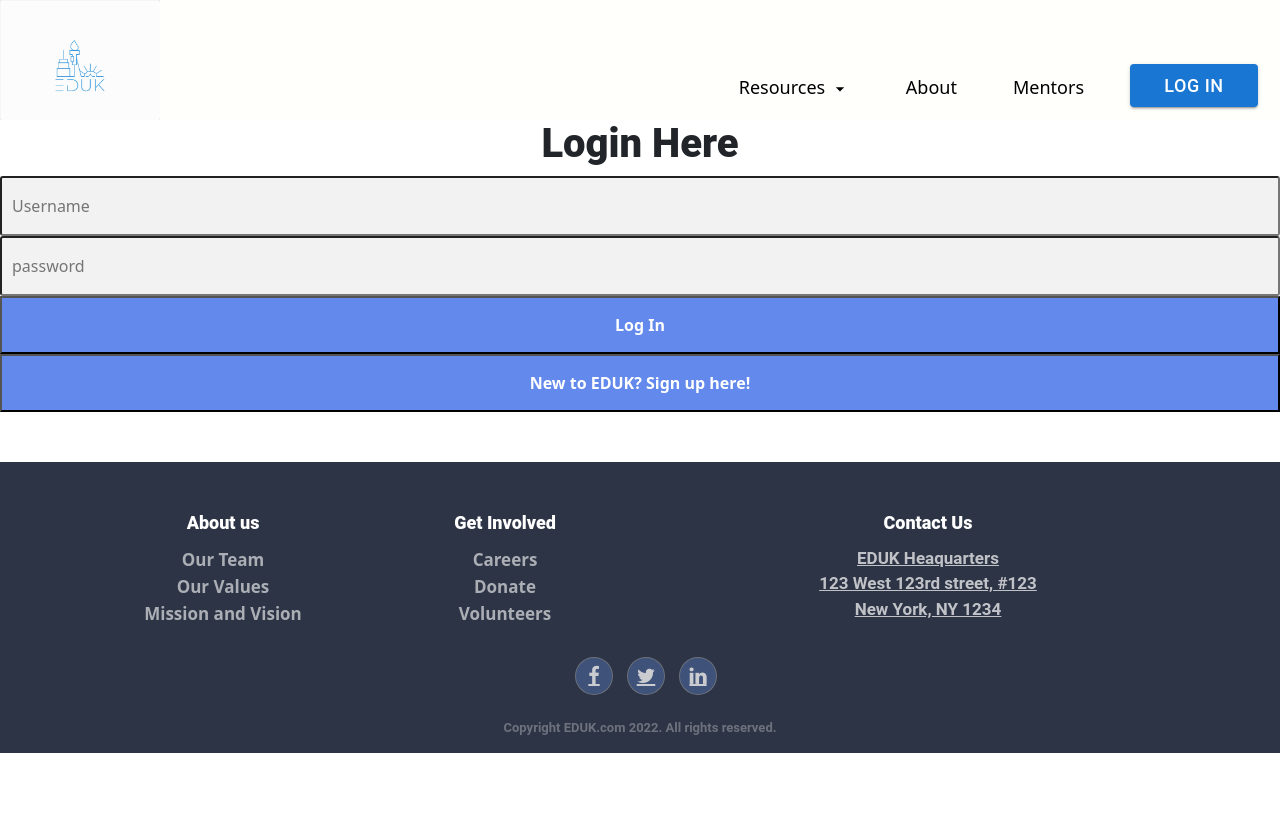
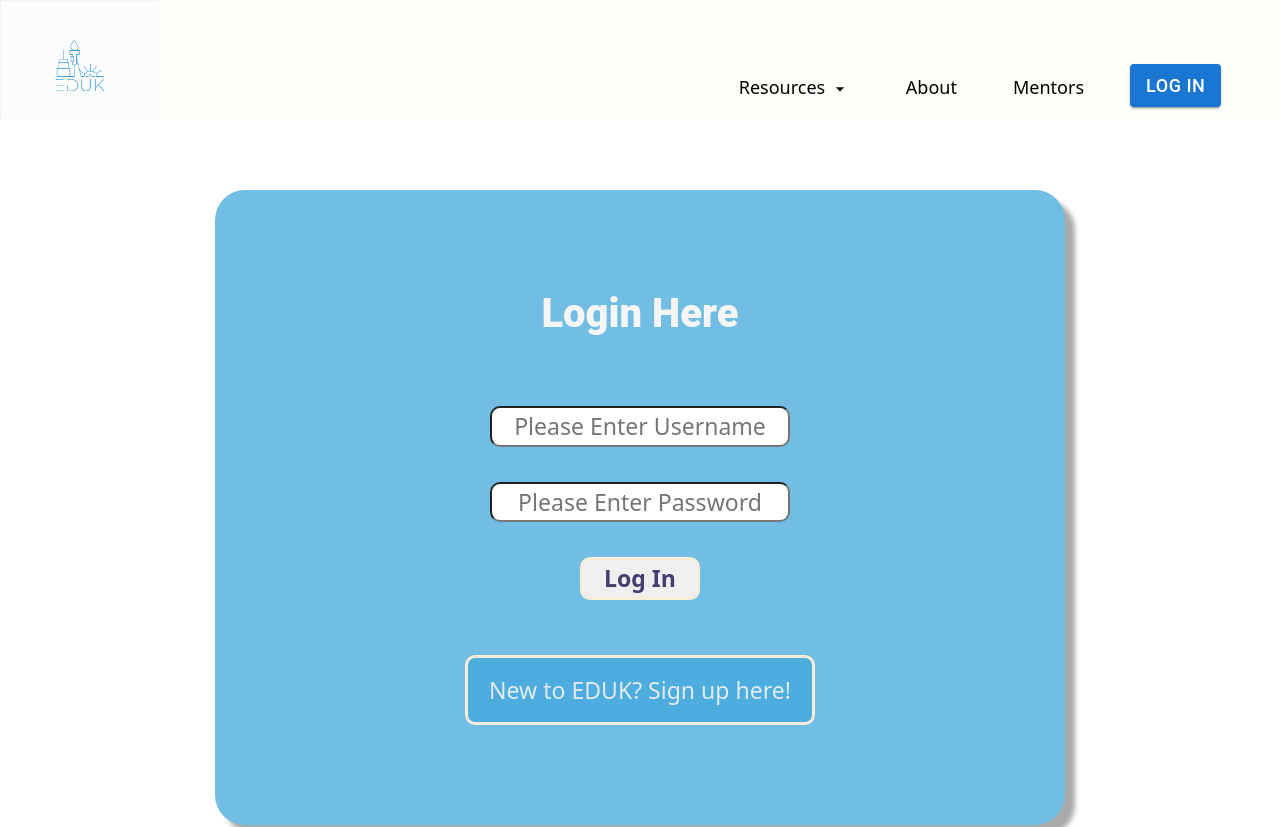
Before and after one commit to TheodoreBFrazier/EDUK, a React (Create React App) app in the folder frontend/: page /users/login in a window 1280 px wide. Shown: the top 827 px of the page. Before the commit the page ends 800 px from the top, so only its background shows below. Built offline with nearby package versions, Linux system fonts and the light colour scheme; no server answers.

Commit message:
Updated user login form.

```diff
--- a/frontend/src/components/LogInUser.js
+++ b/frontend/src/components/LogInUser.js
@@ -59,36 +59,28 @@ function LogInUser({ setLogText, mentors }) {
 	};
 
 	return (
-		<div>
+		<div className="user-login-form">
 			{error ? <Error error={error} /> : ""}
-			<form onSubmit={handleSubmit}>
-				<h3>Login Here</h3>
-
-				{/* <label className="login" for="username">
-          Username
-        </label> */}
+			<form onSubmit={handleSubmit} className="login-form">
+				<h2>Login Here</h2>
 				<input
-					placeholder="Username"
+					placeholder="Please Enter Username"
 					type="text"
 					id="user_name"
 					onChange={handleChange}
 					value={user.user_name}
 				/>
-
-				{/* <label className="login" for="password">
-          Password
-        </label> */}
 				<input
-					placeholder="password"
+					placeholder="Please Enter Password"
 					type="password"
 					id="password"
 					onChange={handleChange}
 					value={user.password}
 				/>
 
-				<button>Log In</button>
+				<button className="login-submit">Log In</button>
 				<Link to="/users/create">
-					<button>New to EDUK? Sign up here!</button>
+					<button className="sign-up-submit">New to EDUK? Sign up here!</button>
 				</Link>
 			</form>
 		</div>
--- a/frontend/src/css/LogIn.css
+++ b/frontend/src/css/LogIn.css
@@ -1,41 +1,105 @@
-
-form h3 {
-	font-size: 40px;
-	font-weight: 800;
-	text-align: center;
+.user-login-form {
+    text-align: center;
+    font-size: larger;
+    font-weight: bolder ;
+    width: 850px;
+    margin: auto;
+    margin-top: 70px;
+    padding-bottom: 5em;
+    color: whitesmoke;
 }
 
-.login {
-	margin-top: 20px;
-	font-size: 24px;
-	font-weight: 500;
+.login-form h2 {
+    font-weight: bolder;
+    font-size: 40px;
+    padding-bottom: 25px;
 }
 
-input{
-    display: block;
-    height: 60px;
-    width: 100%;
-    background-color: rgb(242, 242, 242);
-    border-radius: 3px;
-    padding: 0 10px;
-    margin-top: 8px;
-    font-size: 17px;
-    font-weight: 300;
-    color: black;
+.login-form {
+    display: flex;
+    flex-direction: column;
+    /* display: grid;
+    grid-template-columns: repeat(1,1fr); */
+    gap: 35px;
+    background-color: #72bde3;
+    margin-top: 30px;
+    padding: 100px 100px;
+    border-radius: 30px;
+    font-size: larger;
+    box-shadow: 10px 10px 5px #aaaaaa;
 }
 
-button{
-
-    width: 100%;
-    background-color: #1f56e3b2;
-    color: #ffffff;
-    padding: 15px 0;
-    font-size: 18px;
-    font-weight: 600;
-    border-radius: 5px;
-    cursor: pointer;
+.login-form input {
+    width: 300px;
+    border-radius: 10px;
+    align-self: center;
+    text-align: center;
 }
 
-#password{
-    color: black;
+.login-submit {
+    width: 120px;
+    margin-bottom: 20px;
+    font-weight: bold;
+    color:rgb(66, 63, 111);
+    border-radius: 10px;
+    border: 3px solid antiquewhite;
+    align-self: center;
 }
+
+.sign-up-submit {
+    width: 350px;
+    padding: 15px;
+    background-color: #4cadde;
+    margin: auto;
+    color:rgb(228, 235, 236);
+    border: 3px solid antiquewhite;
+    border-radius: 10px;
+}
+
+.sign-up-submit:hover {
+    font-weight: bold;
+    font-size: larger;
+    width: 400px;
+}
+
+
+@media (max-width: 912px) {
+    .user-login-form {
+        font-size: medium;
+        width: 600px;
+        margin: auto;
+        margin-top: 50px;
+
+    }
+  }
+
+@media (max-width: 750px) {
+    .user-login-form {
+        font-size: medium;
+        width: 500px;
+        margin: auto;
+        padding: auto;
+    }
+
+    .login-form h2 {
+        font-size: 30px;
+        padding-bottom: 20px;
+    }
+
+    .sign-up-submit {
+        width: 170px;
+        padding: 5px;
+    }
+}
+
+
+@media (max-width: 480px) {
+    .user-login-form {
+        font-size: small;
+        width: 400px;
+    }
+
+    .user-login-form input {
+        width: 180px;
+    }
+}
--- a/frontend/src/css/createMentor.css
+++ b/frontend/src/css/createMentor.css
@@ -23,8 +23,6 @@
     padding: 25px;
     font-size: 35px;
     color:#72bde3;
-    /* background-color: antiquewhite; */
-    /* box-shadow: rgba(50, 50, 93, 0.25) 0px 30px 60px -12px, rgba(0, 0, 0, 0.3) 0px 18px 36px -18px; */
 }
 
 .create-mentor-form-title:hover {
@@ -60,7 +58,6 @@
     background-color: #4cadde;
     margin: auto;
     color:rgb(228, 235, 236);
-    /* border-color: rgb(243, 222, 196); */
     border: 3px solid antiquewhite;
     border-radius: 10px;
 
```
Also changed, not shown: frontend/src/css/Mentor.css (+0 -13 lines).
